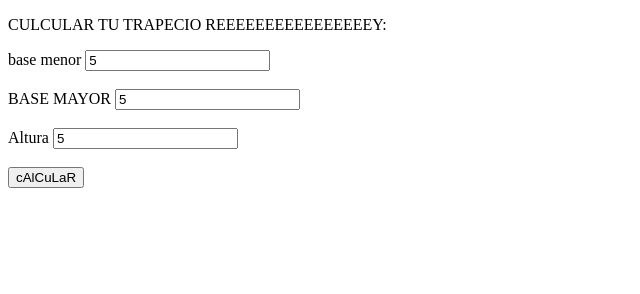
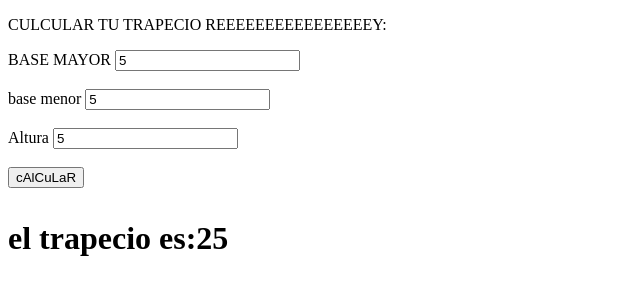
Before and after one commit to RickyStanziale22/programacion-1, a plain HTML site: page 1/poo_ej1/index.html in a window 1280 px wide. Both pictures are taken after typing "5", "5", "5" into the empty fields and a click on the button "cAlCuLaR". Shown: the whole page, without its empty margins (0-640 px from the left). Drawn offline with Linux system fonts and the light colour scheme.

Commit message:
poo_ejercicio

```diff
--- a/1/poo_ej1/index.html
+++ b/1/poo_ej1/index.html
@@ -8,12 +8,12 @@
 </head>
 <body>
     <p>CULCULAR TU TRAPECIO REEEEEEEEEEEEEEEEY:</p>
-    <label>base menor</label>
-     <input id="bmenor" type="number">
+    <label>BASE MAYOR</label>
+    <input id="bmayor" type="number">
      <br>
      <br>
-     <label>BASE MAYOR</label>
-     <input id="bmayor" type="number">
+     <label>base menor</label>
+     <input id="bmenor" type="number">
     <br>
     <br>
     <label>Altura</label>
@@ -21,7 +21,7 @@
     <br>
     <br>
      <button id="trapecio">cAlCuLaR</button>
-     <h4><p id="resultado"></p></h4>
+     <h1><p id="resultado"></p></h1>
     <script src="main.js" type="module"></script>
 </body>
 </html>
--- a/1/poo_ej1/main.js
+++ b/1/poo_ej1/main.js
@@ -8,7 +8,6 @@ function invocar(){
 
     const trapecio = new Trapecio(basemayor,basemenor,altura)
     const respuesta = trapecio.calcular_trapecio()
-
     document.getElementById("resultado").textContent ='el trapecio es:'+ respuesta
 
 }
--- a/1/poo_ej1/trapecio.js
+++ b/1/poo_ej1/trapecio.js
@@ -7,7 +7,7 @@ this.altura = alt
 }
  calcular_trapecio()
 {
- let area = (bma + bme / 2) * alt
+ let area = ((Number(this.basemayor) + Number(this.basemenor))/2)*this.altura
  return area
 
 }
```
Lines whose indentation alone changed are shown as unchanged.
